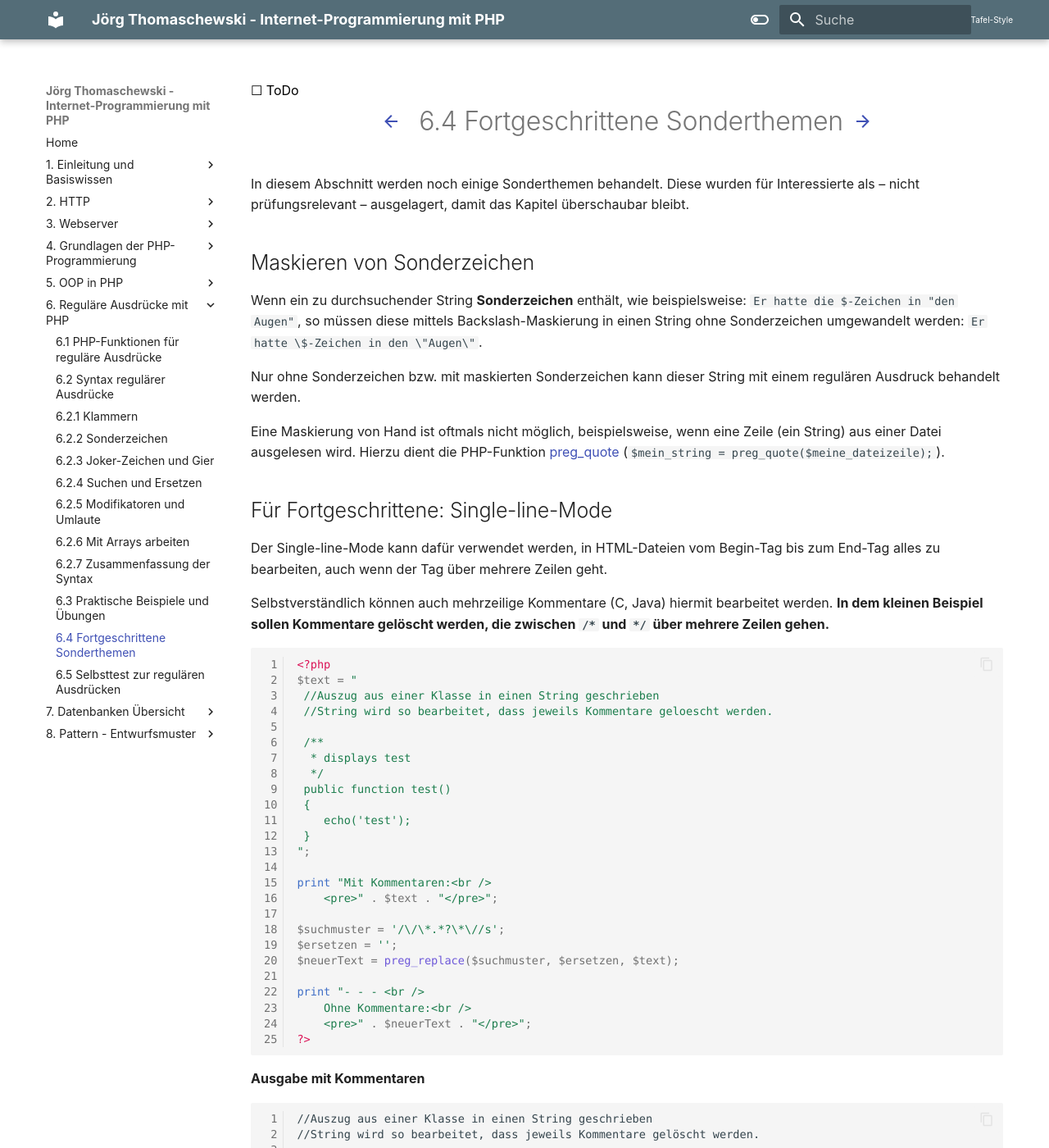
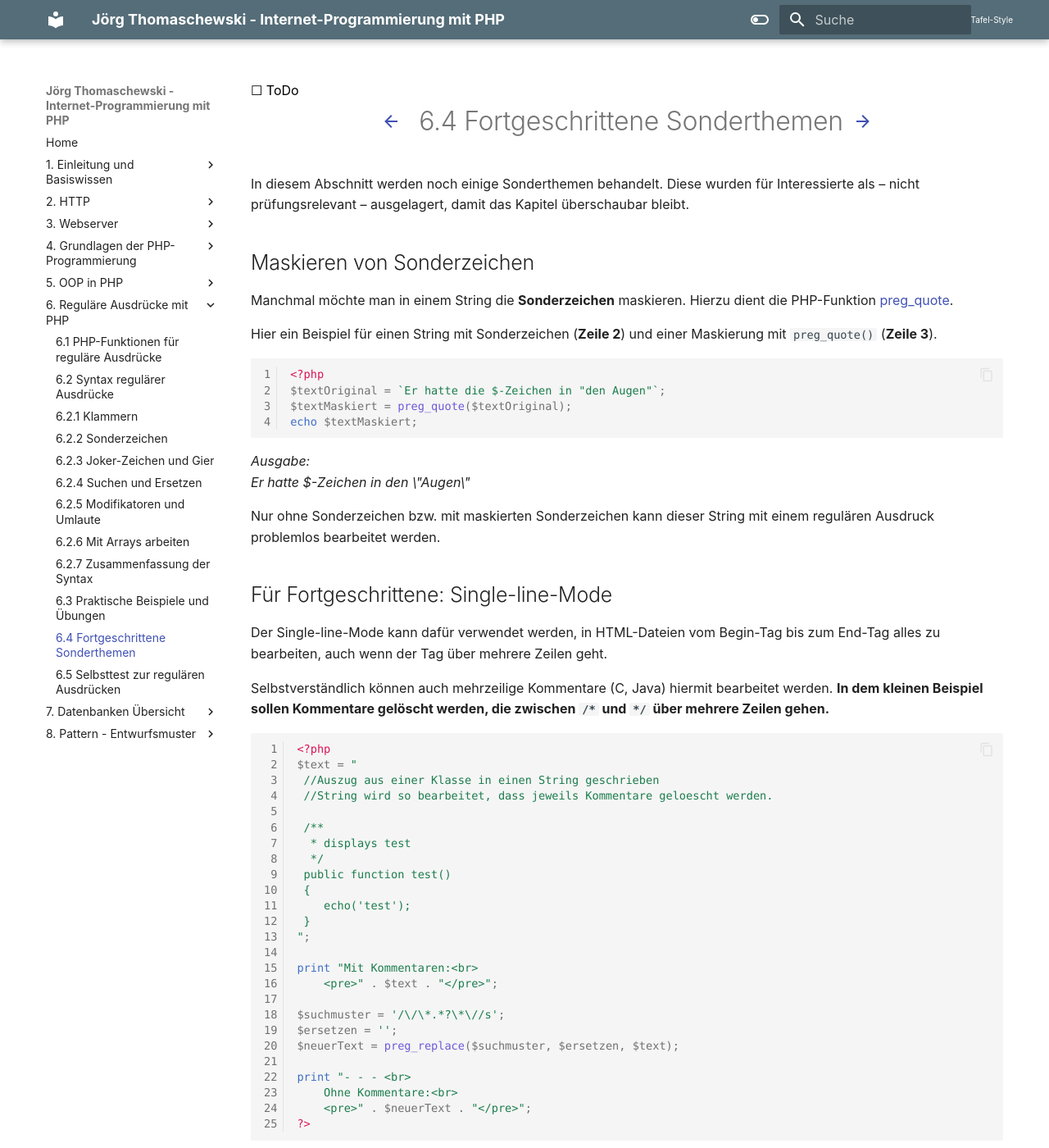
Before and after one commit to JoergThomaschewski/website-iprog-php, an MkDocs documentation site: the page built from docs/6RegExp/6.4FortgeschritteneSonderthemen.md, in a window 1280 px wide and 1400 px high. Shown: the whole window at 82% size. Built offline with MkDocs 1.6.1 and Material for MkDocs 9.7.7, drawn with Linux system fonts in a browser that asks for light colours.

Commit message:
Kleinere Aenderungen

````diff
--- a/docs/6RegExp/6.4FortgeschritteneSonderthemen.md
+++ b/docs/6RegExp/6.4FortgeschritteneSonderthemen.md
@@ -4,13 +4,20 @@ In diesem Abschnitt werden noch einige Sonderthemen behandelt. Diese wurden für
 
 ## Maskieren von Sonderzeichen
 
-Wenn ein zu durchsuchender String **Sonderzeichen** enthält, wie beispielsweise:
-`Er hatte die $-Zeichen in "den Augen"`, so müssen diese mittels Backslash-Maskierung in einen String ohne Sonderzeichen umgewandelt werden:
-`Er hatte \$-Zeichen in den \"Augen\"`.
+Manchmal möchte man in einem String die **Sonderzeichen** maskieren. Hierzu dient die PHP-Funktion [preg_quote](http://php.net/manual/en/function.preg-quote.php).
 
-Nur ohne Sonderzeichen bzw. mit maskierten Sonderzeichen kann dieser String mit einem regulären Ausdruck behandelt werden.
+Hier ein Beispiel für einen String mit Sonderzeichen (**Zeile 2**) und einer Maskierung mit `preg_quote()` (**Zeile 3**).
+```php linenums="1"
+<?php
+$textOriginal = `Er hatte die $-Zeichen in "den Augen"`;
+$textMaskiert = preg_quote($textOriginal);
+echo $textMaskiert;
+```
+*Ausgabe:<br>*
+*Er hatte \$-Zeichen in den \"Augen\"*
 
-Eine Maskierung von Hand ist oftmals nicht möglich, beispielsweise, wenn eine Zeile (ein String) aus einer Datei ausgelesen wird. Hierzu dient die PHP-Funktion [preg_quote](http://php.net/manual/en/function.preg-quote.php) (`$mein_string = preg_quote($meine_dateizeile);`).
+
+Nur ohne Sonderzeichen bzw. mit maskierten Sonderzeichen kann dieser String mit einem regulären Ausdruck problemlos bearbeitet werden.
 
 
 ## Für Fortgeschrittene: Single-line-Mode
@@ -34,15 +41,15 @@ $text = "
  }
 ";
 
-print "Mit Kommentaren:<br />
+print "Mit Kommentaren:<br>
     <pre>" . $text . "</pre>";
 
 $suchmuster = '/\/\*.*?\*\//s';
 $ersetzen = '';
 $neuerText = preg_replace($suchmuster, $ersetzen, $text);
 
-print "- - - <br />
-    Ohne Kommentare:<br />
+print "- - - <br>
+    Ohne Kommentare:<br>
     <pre>" . $neuerText . "</pre>";
 ?>
 ```
````
Also changed, not shown: docs/4PHPGrundlagen/4.10.6UebersichtSortierungsfunktionen.md (+1 -1 lines), docs/4PHPGrundlagen/4.7.7BeispielFormulareDatenausgeben.md (+2 -2 lines), docs/4PHPGrundlagen/4.8CookiesundSessions.md (+1 -1 lines), docs/5OOP/5.5.4ArrayAccessInterface.md (+9 -5 lines), docs/5OOP/5.5.5AnonymeFunktionenundClosure.md (+14 -14 lines).
